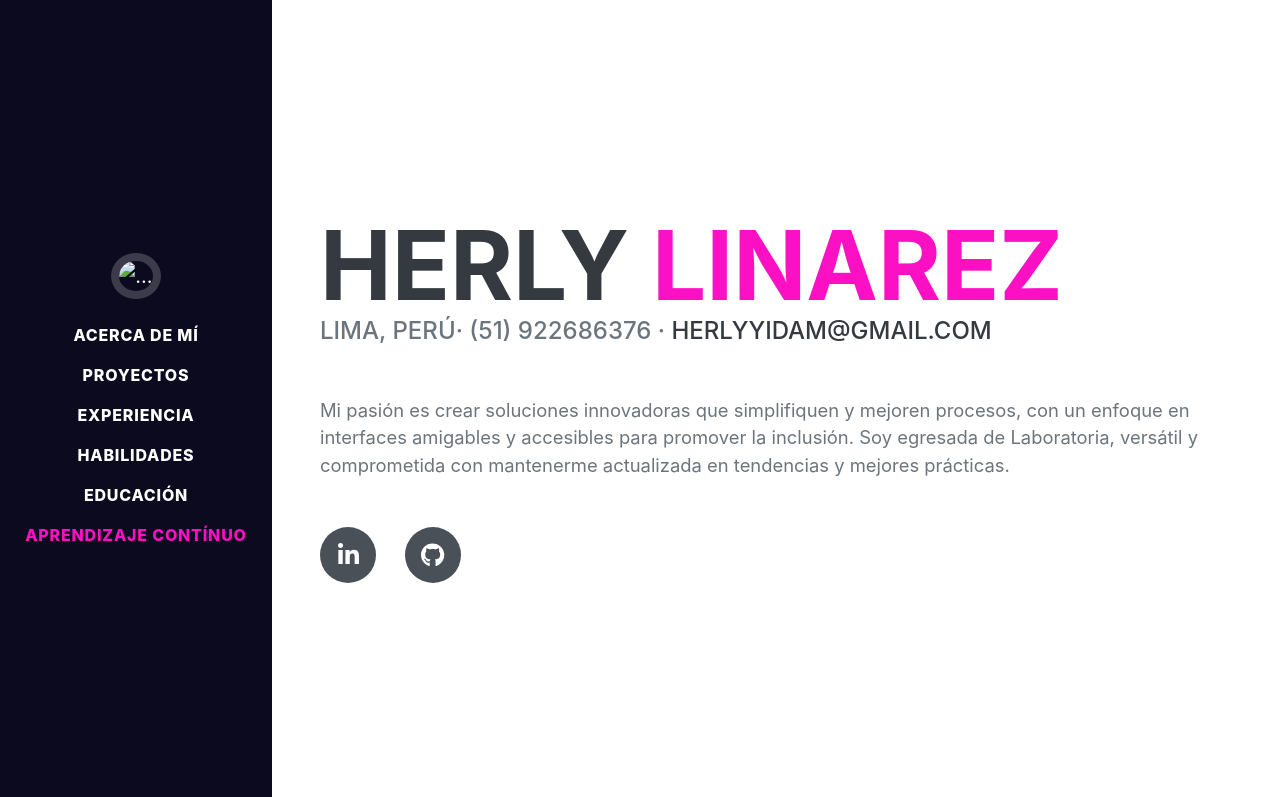
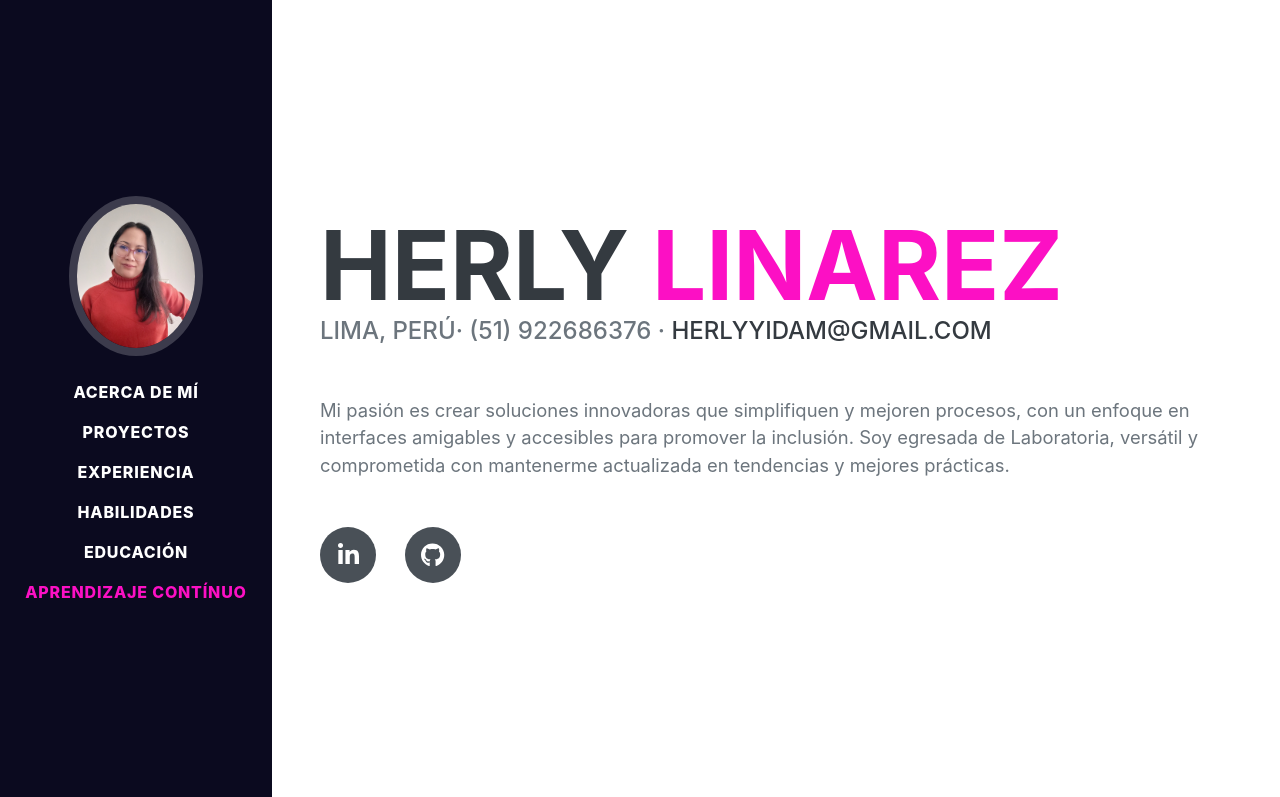
Before and after one commit to Herly80/CV-Vanilla, a plain HTML site: page startbootstrap-resume-gh-pages/index.html in a window 1280 px wide. Shown: the top 797 px of the page. Drawn offline with nearby package versions, Linux system fonts and the light colour scheme; the site is published under a folder, as on GitHub Pages, so addresses that start at the root find nothing; a web font is replaced by a local one.

Commit message:
second commit

```diff
--- a/startbootstrap-resume-gh-pages/index.html
+++ b/startbootstrap-resume-gh-pages/index.html
@@ -13,14 +13,14 @@
         <link href="https://fonts.googleapis.com/css?family=Saira+Extra+Condensed:500,700" rel="stylesheet" type="text/css" />
         <link href="https://fonts.googleapis.com/css?family=Muli:400,400i,800,800i" rel="stylesheet" type="text/css" />
         <!-- Core theme CSS (includes Bootstrap)-->
-        <link href="css/styles.css" rel="stylesheet" />
+        <link href="./css/styles.css" rel="stylesheet" />
     </head>
     <body id="page-top">
         <!-- Navigation-->
         <nav class="navbar navbar-expand-lg navbar-dark bg-primary fixed-top" id="sideNav">
             <a class="navbar-brand js-scroll-trigger" href="#page-top">
                 <span class="d-block d-lg-none">Herly Linarez</span>
-                <span class="d-none d-lg-block"><img class="img-fluid img-profile rounded-circle mx-auto mb-2" src="/perfil-junio.jpg" alt="..." /></span>
+                <span class="d-none d-lg-block"><img class="img-fluid img-profile rounded-circle mx-auto mb-2" src="./assets/perfil-junio.jpg" alt="..." /></span>
             </a>
             <button class="navbar-toggler" type="button" data-bs-toggle="collapse" data-bs-target="#navbarResponsive" aria-controls="navbarResponsive" aria-expanded="false" aria-label="Toggle navigation"><span class="navbar-toggler-icon"></span></button>
             <div class="collapse navbar-collapse" id="navbarResponsive">
@@ -273,6 +273,6 @@
         <!-- Bootstrap core JS-->
         <script src="https://cdn.jsdelivr.net/npm/bootstrap@5.2.3/dist/js/bootstrap.bundle.min.js"></script>
         <!-- Core theme JS-->
-        <script src="js/scripts.js"></script>
+        <script src="./js/scripts.js"></script>
     </body>
 </html>
```
Also changed, not shown: startbootstrap-resume-gh-pages/assets/perfil-junio.jpg (renamed from perfil-junio.jpg).
